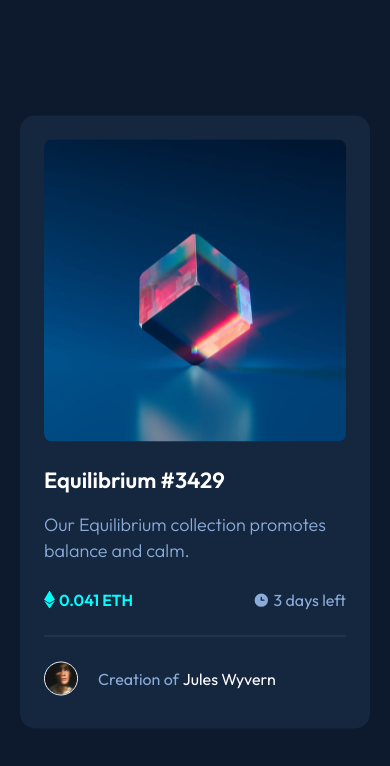
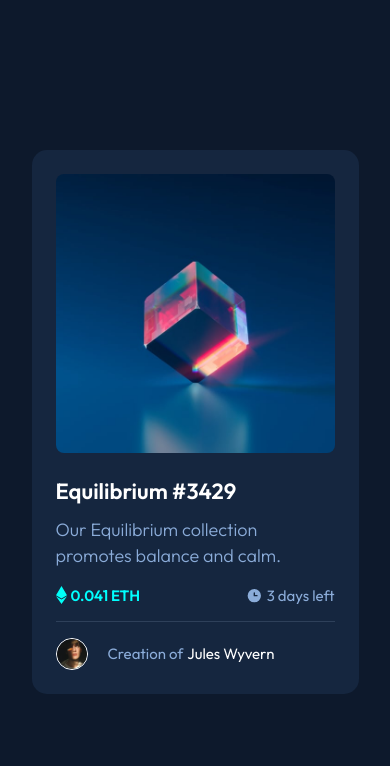
Before and after one commit to Veriko19/NFT, a plain HTML site: page index.html in a window 390 px wide. Drawn offline with Linux system fonts and the light colour scheme.

Commit message:
Update styles.css
Responsive

```diff
--- a/styles.css
+++ b/styles.css
@@ -1,18 +1,22 @@
+* {
+    box-sizing: border-box;
+    margin: 0;
+    padding: 0;
+}
 body {
     background-color: #0D192C;
+    display: flex;
+    justify-content: center;
+    align-items: center;
+    height: 100vh;
+    overflow: hidden;
 }
 .container {
-    box-sizing: border-box;
     background-color: #15263F;
     width: 350px;
     overflow: hidden;
     border-radius: 15px;
-    padding: 24px;
-    position: absolute;
-    top: 50%;
-    left: 50%;
-    transform: translate(-50%, -50%);
-
+    padding: 24px 24px 32px 24px;
 }
 .main {
     max-width: 100%;
@@ -61,10 +65,10 @@ p {
     height: 1px;
     background-color: #2E405A;
     margin-bottom: 16px;
-    margin-top: 10px;
+    margin-top: 24px;
 }
 .text {
-    margin-bottom: 10px;
+    margin-bottom: 24px;
     line-height: 26px;
     font-size: 18px;
     font-weight: 300;
@@ -113,3 +117,24 @@ h1:hover {
     visibility: visible;
     opacity: 0.5;
 }
+@media only screen and (max-width: 600px) {
+    .container {
+        width: 327px;
+        padding: 24px;
+    }
+    .inline-block {
+        font-size: 15px;
+    }
+    h1 {
+        margin-bottom: 12px;
+    }
+    .text {
+        margin-bottom: 16px;
+    }
+    .currency, .days {
+        font-size: 15px;
+    }
+    .section {
+        margin-top: 16px;
+    }
+}
```
